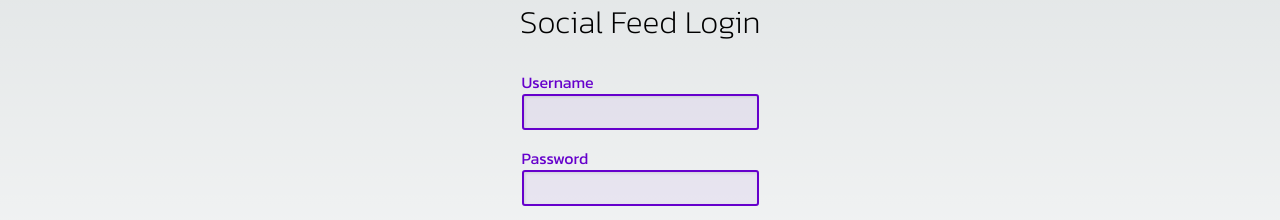
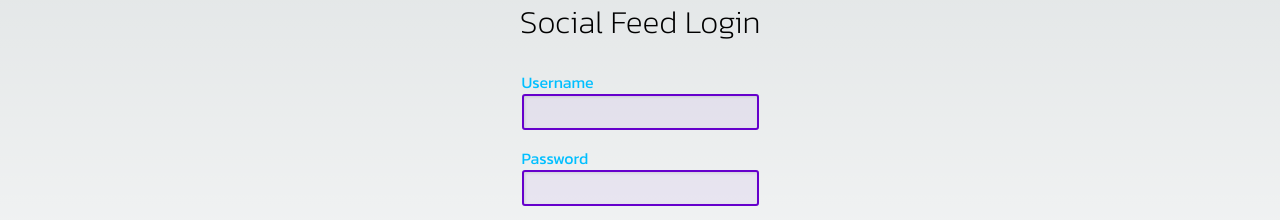
Before and after one commit to eviratec-com/www, a Next.js app: page /login in a window 1280 px wide. Shown: the part 283-503 px from the top of the page. Built offline with nearby package versions, Linux system fonts and the light colour scheme.

Commit message:
Updated LoginForm Component

```diff
--- a/components/LoginForm/LoginForm.module.css
+++ b/components/LoginForm/LoginForm.module.css
@@ -33,7 +33,8 @@
 }
 
 ._ .formWrapper form .inputField label {
-  color: rgba(102, 0, 204, 1);
+  /* color: rgba(102, 0, 204, 1); */
+  color: deepskyblue;
 }
 
 ._ .formWrapper form .inputField input {
@@ -86,6 +87,16 @@
 
 }
 
+@media (prefers-color-scheme: dark) {
+  ._ {
+
+  }
+
+  ._ .formWrapper form .inputField label {
+    color: lightskyblue;
+  }
+}
+
 /* Mobile */
 @media screen and (max-width: 700px) {
   ._ {
--- a/components/LoginForm/index.tsx
+++ b/components/LoginForm/index.tsx
@@ -87,7 +87,7 @@ export default function LoginForm() {
           </div>
 
           <div className={styles.submitButtonWrapper}>
-            <button type="submit">Login</button>
+            <button type="submit" disabled={loading}>Login</button>
           </div>
         </form>
       </div>
```
